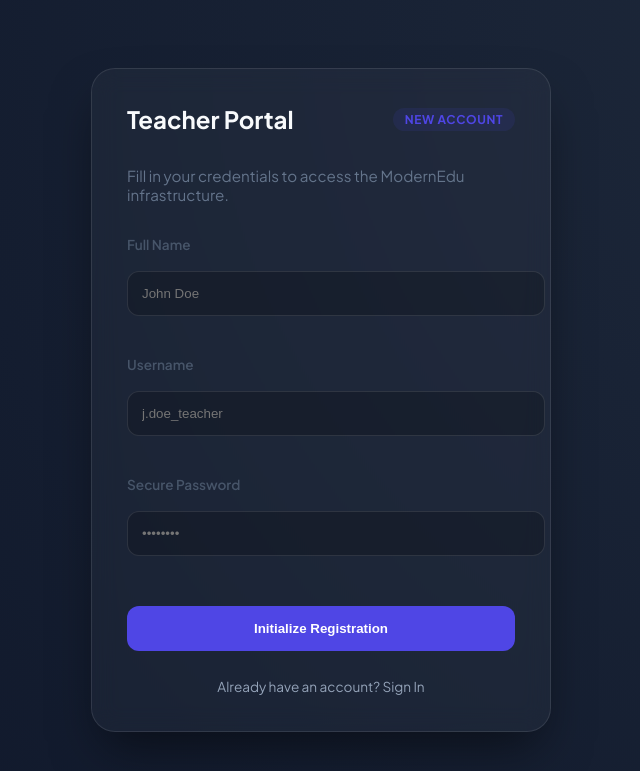
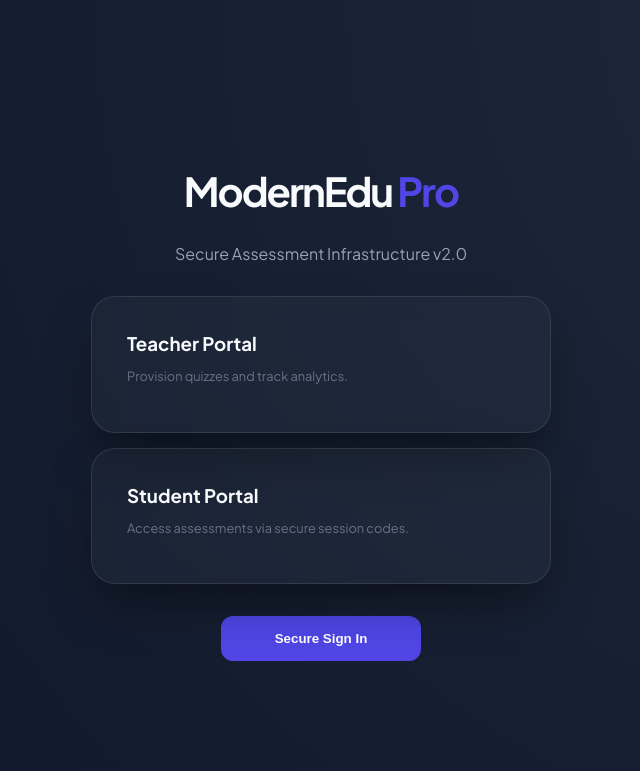
Before and after one commit to AnthonyCobbinah/ModernEdu-Quiz-App, a Flask app: page /register/teacher in a window 1280 px wide. Shown: the top 771 px of the page, without its empty margins (319-959 px from the left). Run offline with Flask 3, Linux system fonts and the light colour scheme.

Commit message:
Update register.html

```diff
--- a/templates/register.html
+++ b/templates/register.html
@@ -1,109 +1,23 @@
-
-
 {% extends "layout.html" %}
 {% block content %}
-<div class="glass-card" id="registration-form-container">
-    <div style="display: flex; align-items: center; justify-content: space-between; margin-bottom: 2rem;">
-        <h2 style="margin: 0; font-weight: 700; font-size: 1.5rem;">{{ role.capitalize() }} Portal</h2>
-        <span style="background: rgba(79, 70, 229, 0.1); color: var(--primary); padding: 4px 12px; border-radius: 20px; font-size: 0.75rem; font-weight: 700; text-transform: uppercase; letter-spacing: 0.05em;">New Account</span>
+<div style="text-align: center; margin-bottom: 2rem;">
+    <h1 style="font-size: 2.5rem; letter-spacing: -2px;">ModernEdu <span style="color:var(--primary)">Pro</span></h1>
+    <p style="color: #94a3b8;">Secure Assessment Infrastructure v2.0</p>
+</div>
+
+<div style="display: grid; gap: 15px;">
+    <div class="glass-card" onclick="location.href='/register/teacher'" style="cursor:pointer; transition: 0.3s;">
+        <h3 style="margin:0">Teacher Portal</h3>
+        <p style="font-size:0.8rem; color:#64748b">Provision quizzes and track analytics.</p>
     </div>
 
-    <p style="color: #64748b; font-size: 0.95rem; margin-bottom: 2rem;">Fill in your credentials to access the ModernEdu infrastructure.</p>
-
-    <form id="registerForm">
-        <div class="input-group">
-            <label style="font-size: 0.85rem; font-weight: 600; color: #475569; margin-bottom: 8px; display: block;">Full Name</label>
-            <input type="text" id="full_name" placeholder="John Doe" required>
-        </div>
-
-        {% if role == 'teacher' %}
-        <div class="input-group">
-            <label style="font-size: 0.85rem; font-weight: 600; color: #475569; margin-bottom: 8px; display: block;">Username</label>
-            <input type="text" id="username" placeholder="j.doe_teacher" required>
-        </div>
-        {% else %}
-        <div class="input-group">
-            <label style="font-size: 0.85rem; font-weight: 600; color: #475569; margin-bottom: 8px; display: block;">Index Number</label>
-            <input type="text" id="index_number" placeholder="20261005" required>
-        </div>
-        {% endif %}
-
-        <div class="input-group">
-            <label style="font-size: 0.85rem; font-weight: 600; color: #475569; margin-bottom: 8px; display: block;">Secure Password</label>
-            <input type="password" id="password" placeholder="••••••••" required>
-        </div>
-
-        <button type="submit" class="btn btn-primary" id="submitBtn" style="margin-top: 10px;">
-            <span id="btnText">Initialize Registration</span>
-        </button>
-    </form>
-
-    <div style="text-align: center; margin-top: 1.5rem;">
-        <a href="/" class="nav-link" style="font-size: 0.85rem;">Already have an account? Sign In</a>
+    <div class="glass-card" onclick="location.href='/register/student'" style="cursor:pointer; transition: 0.3s;">
+        <h3 style="margin:0">Student Portal</h3>
+        <p style="font-size:0.8rem; color:#64748b">Access assessments via secure session codes.</p>
     </div>
 </div>
 
-<div class="glass-card hidden" id="success-state" style="text-align: center; border: 2px solid #10b981;">
-    <div style="font-size: 3rem; margin-bottom: 1rem;">✅</div>
-    <h2 style="margin-bottom: 0.5rem;">Success!</h2>
-    <p style="color: #64748b; margin-bottom: 2rem;">Your {{ role }} account has been securely provisioned.</p>
-    <a href="/login" class="btn btn-primary" style="display: block; text-decoration: none;">Proceed to Login</a>
-    <a href="/" class="nav-link" style="display: block; margin-top: 1.5rem; font-size: 0.85rem;">← Back to Home</a>
+<div style="text-align: center; margin-top: 2rem;">
+    <button class="btn btn-primary" onclick="location.href='/login'" style="width:200px">Secure Sign In</button>
 </div>
-
-<style>
-    .input-group { margin-bottom: 1.25rem; }
-    input:focus { outline: none; border-color: var(--primary); box-shadow: 0 0 0 4px rgba(79, 70, 229, 0.1); }
-    .hidden { display: none; }
-
-    /* Animation for smooth transition */
-    #success-state { animation: slideIn 0.4s ease-out; }
-    @keyframes slideIn {
-        from { opacity: 0; transform: translateY(20px); }
-        to { opacity: 1; transform: translateY(0); }
-    }
-</style>
-
-<script>
-document.getElementById('registerForm').onsubmit = async (e) => {
-    e.preventDefault();
-
-    const btn = document.getElementById('submitBtn');
-    const btnText = document.getElementById('btnText');
-
-    // UI Feedback: Loading state
-    btn.style.opacity = "0.7";
-    btnText.innerText = "Provisioning...";
-
-    const payload = {
-        full_name: document.getElementById('full_name').value,
-        password: document.getElementById('password').value,
-        role: "{{ role }}",
-        username: document.getElementById('username') ? document.getElementById('username').value : null,
-        index_number: document.getElementById('index_number') ? document.getElementById('index_number').value : null
-    };
-
-    try {
-        const res = await fetch('/api/register', {
-            method: 'POST',
-            headers: {'Content-Type': 'application/json'},
-            body: JSON.stringify(payload)
-        });
-
-        if(res.ok) {
-            // Hide form, show success back button
-            document.getElementById('registration-form-container').classList.add('hidden');
-            document.getElementById('success-state').classList.remove('hidden');
-        } else {
-            alert("Registration failed. Please try again.");
-            btn.style.opacity = "1";
-            btnText.innerText = "Initialize Registration";
-        }
-    } catch (err) {
-        console.error("Error:", err);
-        btn.style.opacity = "1";
-        btnText.innerText = "Initialize Registration";
-    }
-};
-</script>
 {% endblock %}
```
